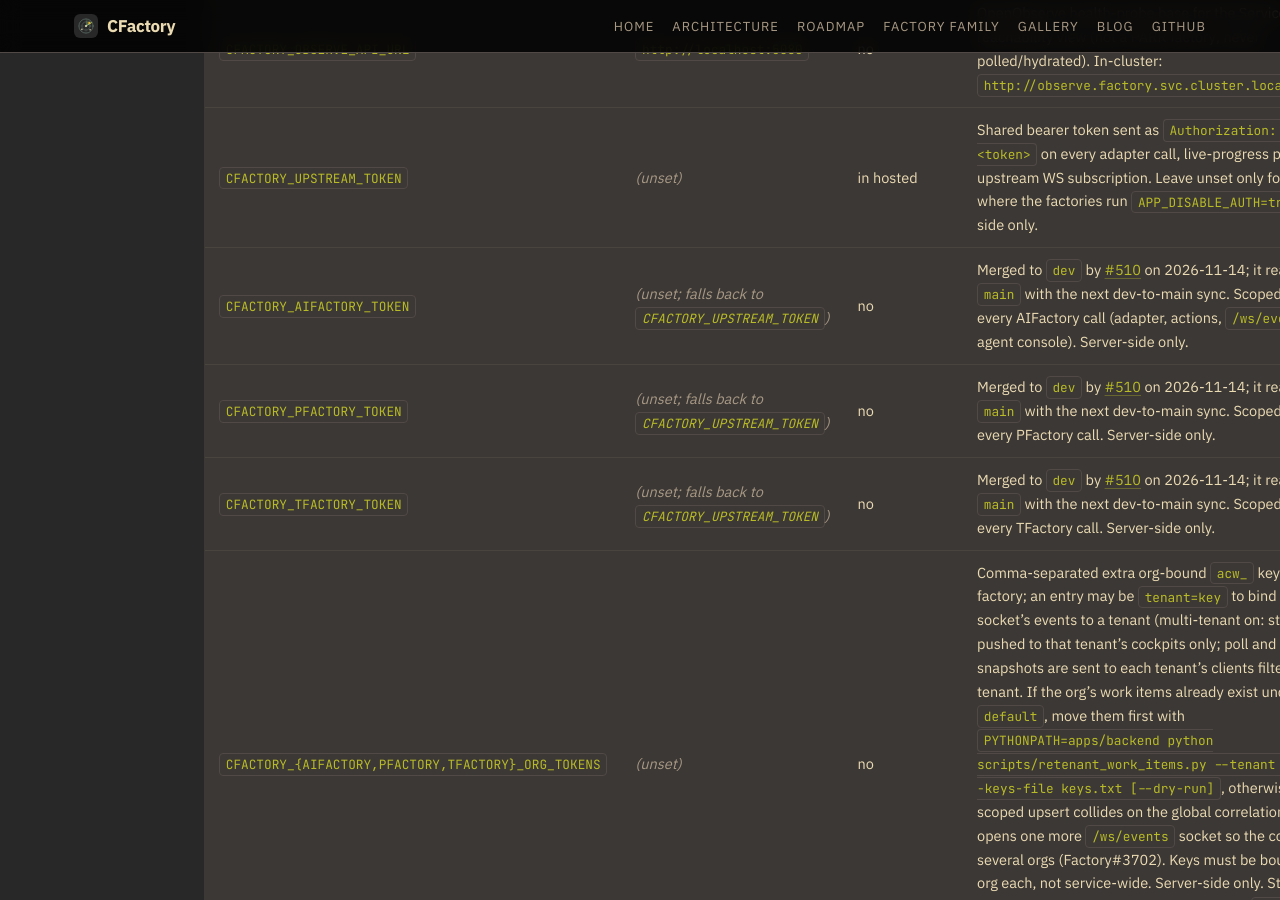
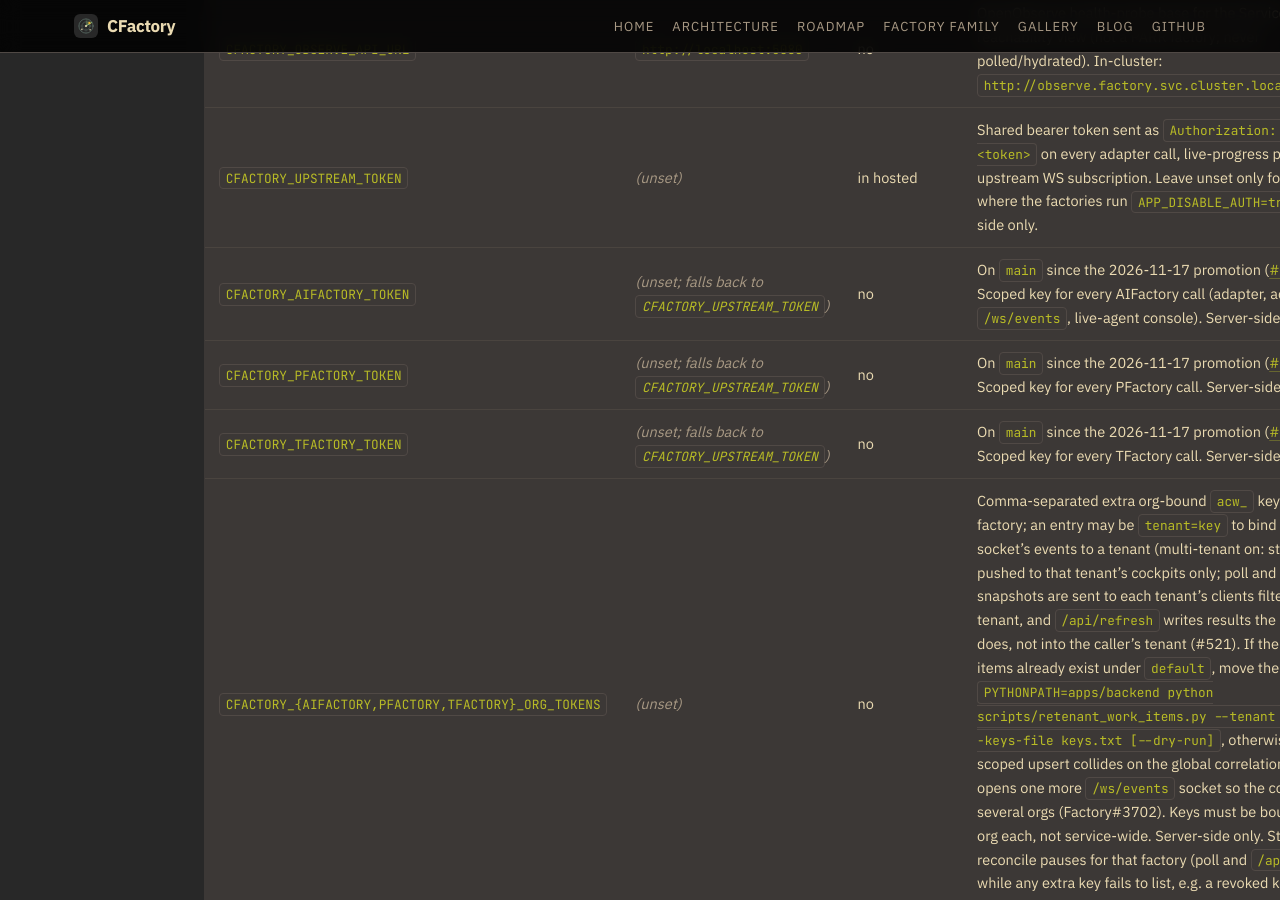
Before and after one commit to olafkfreund/CFactory, a Jekyll site: the page built from docs/dev/environment-reference.md, in a window 1280 px wide and 900 px high, scrolled down 978 px. Built offline with Jekyll 4.4.1, drawn with Linux system fonts in a browser that asks for light colours; some of the changed text lies outside the part shown.

Commit message:
docs: dated facts for #510, #513 and the main head (#521)
Plan step 3 (lead).

Co-Authored-By: Claude Opus 5.5 <noreply@anthropic.com>
Claude-Session: https://claude.ai/code/session_01WtDyDqabJ8SR4gD3ubwYx1

```diff
--- a/docs/dev/environment-reference.md
+++ b/docs/dev/environment-reference.md
@@ -37,10 +37,10 @@ Conventions in the tables below:
 | `CFACTORY_TFACTORY_API_URL` | `http://localhost:3103` | no | TFactory (Verify) upstream REST base. Editable at runtime. |
 | `CFACTORY_OBSERVE_API_URL` | `http://localhost:5080` | no | OpenObserve health-probe base for the Services reachability view (not a PARR factory; never polled/hydrated). In-cluster: `http://observe.factory.svc.cluster.local:5080`. |
 | `CFACTORY_UPSTREAM_TOKEN` | _(unset)_ | in hosted | Shared bearer token sent as `Authorization: Bearer <token>` on every adapter call, live-progress poll and upstream WS subscription. Leave unset only for local dev where the factories run `APP_DISABLE_AUTH=true`. Server-side only. |
-| `CFACTORY_AIFACTORY_TOKEN` | _(unset; falls back to `CFACTORY_UPSTREAM_TOKEN`)_ | no | Merged to `dev` by [#510](https://github.com/olafkfreund/CFactory/pull/510) on 2026-11-14; it reaches `main` with the next dev-to-main sync. Scoped key for every AIFactory call (adapter, actions, `/ws/events`, live-agent console). Server-side only. |
-| `CFACTORY_PFACTORY_TOKEN` | _(unset; falls back to `CFACTORY_UPSTREAM_TOKEN`)_ | no | Merged to `dev` by [#510](https://github.com/olafkfreund/CFactory/pull/510) on 2026-11-14; it reaches `main` with the next dev-to-main sync. Scoped key for every PFactory call. Server-side only. |
-| `CFACTORY_TFACTORY_TOKEN` | _(unset; falls back to `CFACTORY_UPSTREAM_TOKEN`)_ | no | Merged to `dev` by [#510](https://github.com/olafkfreund/CFactory/pull/510) on 2026-11-14; it reaches `main` with the next dev-to-main sync. Scoped key for every TFactory call. Server-side only. |
-| `CFACTORY_{AIFACTORY,PFACTORY,TFACTORY}_ORG_TOKENS` | _(unset)_ | no | Comma-separated extra org-bound `acw_` keys for that factory; an entry may be `tenant=key` to bind that socket's events to a tenant (multi-tenant on: stored and pushed to that tenant's cockpits only; poll and refresh snapshots are sent to each tenant's clients filtered to that tenant. If the org's work items already exist under `default`, move them first with `PYTHONPATH=apps/backend python scripts/retenant_work_items.py --tenant <tenant> --keys-file keys.txt [--dry-run]`, otherwise the scoped upsert collides on the global correlation key). Each opens one more `/ws/events` socket so the cockpit sees several orgs (Factory#3702). Keys must be bound to one org each, not service-wide. Server-side only. Stale-stage reconcile pauses for that factory (poll and `/api/refresh`) while any extra key fails to list, e.g. a revoked key; a warning naming the service is logged each cycle. |
+| `CFACTORY_AIFACTORY_TOKEN` | _(unset; falls back to `CFACTORY_UPSTREAM_TOKEN`)_ | no | On `main` since the 2026-11-17 promotion ([#510](https://github.com/olafkfreund/CFactory/pull/510)). Scoped key for every AIFactory call (adapter, actions, `/ws/events`, live-agent console). Server-side only. |
+| `CFACTORY_PFACTORY_TOKEN` | _(unset; falls back to `CFACTORY_UPSTREAM_TOKEN`)_ | no | On `main` since the 2026-11-17 promotion ([#510](https://github.com/olafkfreund/CFactory/pull/510)). Scoped key for every PFactory call. Server-side only. |
+| `CFACTORY_TFACTORY_TOKEN` | _(unset; falls back to `CFACTORY_UPSTREAM_TOKEN`)_ | no | On `main` since the 2026-11-17 promotion ([#510](https://github.com/olafkfreund/CFactory/pull/510)). Scoped key for every TFactory call. Server-side only. |
+| `CFACTORY_{AIFACTORY,PFACTORY,TFACTORY}_ORG_TOKENS` | _(unset)_ | no | Comma-separated extra org-bound `acw_` keys for that factory; an entry may be `tenant=key` to bind that socket's events to a tenant (multi-tenant on: stored and pushed to that tenant's cockpits only; poll and refresh snapshots are sent to each tenant's clients filtered to that tenant, and `/api/refresh` writes results the way polling does, not into the caller's tenant (#521). If the org's work items already exist under `default`, move them first with `PYTHONPATH=apps/backend python scripts/retenant_work_items.py --tenant <tenant> --keys-file keys.txt [--dry-run]`, otherwise the scoped upsert collides on the global correlation key). Each opens one more `/ws/events` socket so the cockpit sees several orgs (Factory#3702). Keys must be bound to one org each, not service-wide. Server-side only. Stale-stage reconcile pauses for that factory (poll and `/api/refresh`) while any extra key fails to list, e.g. a revoked key; a warning naming the service is logged each cycle. |
 | `CFACTORY_INTAKE_PROJECT_ID` | _(unset)_ | **DEPRECATED — a one-release seed** | AIFactory project id a dispatched planning card is built into (RFC-0019 §3.2). **RFC-0020 §3.3 retired it as configuration:** it is now the tenant's `aifactory_project_id`, editable in Settings > Git integration. It survives ONE release as a seed — on first boot a tenant with no stored git config materialises one from it, after which the stored value is authoritative and a restart never overwrites an edit. Removed next release; do not set it on a new deployment. Note it is an AIFactory project id, **not** a repository path. Unset and unconfigured = a `low`/`medium` card promoted to `ready` is moved to `blocked` with that reason (loud, never silently accepted); `hard` cards route to PFactory and need no project. Recommended value and the full story: [the planning-board guide]({{ '/guides/planning-board/' | relative_url }}#git-integration-the-settings-panel). |
 | `CFACTORY_DATABASE_URL` | _(unset)_ | no | Postgres connection string for the WorkItem correlation store. Unset = local SQLite under the workspace root. Also stores the RFC-0019 planning cards, in their own table. |
 | `CFACTORY_SUBSCRIBE_UPSTREAMS` | `false` | no | On: connect to each upstream `/ws/events` feed at startup. Off: no upstream WS (avoids reconnect loops against down services). |
@@ -51,8 +51,8 @@ Conventions in the tables below:
 | `CFACTORY_COPILOT_PROVIDER` | `claude` | no | Copilot LLM provider: `claude` (Claude Agent SDK, reads `ANTHROPIC_API_KEY`) or `ollama`/`openai_compatible` (any OpenAI-compatible chat endpoint). |
 | `CFACTORY_OLLAMA_CLOUD_BASE_URL` | `https://ollama.com/v1` | no | OpenAI-compatible copilot base URL (includes `/v1`). Also accepts the bare `OLLAMA_CLOUD_BASE_URL`. Only used when provider is not `claude`. |
 | `CFACTORY_OLLAMA_API_KEY` | _(unset)_ | if provider is ollama | Bearer key for the OpenAI-compatible copilot endpoint. Also accepts the bare `OLLAMA_API_KEY` (shared factory secret). Server-side only. |
-| `CFACTORY_MODEL_GATEWAY_URL` | _(unset)_ | no | **In progress (`dev` only, [#513](https://github.com/olafkfreund/CFactory/pull/513), off by default), not on `main`.** Model gateway origin, without `/v1`. Set = copilot chat for `ollama`/`openai`/`openai_compatible` goes to `{url}/v1/chat/completions` with the gateway token and never falls back to the provider; the Settings status probes `{url}/healthz`. Unset or blank = off. Only the `CFACTORY_` name is read. |
-| `CFACTORY_MODEL_GATEWAY_TOKEN` | _(unset)_ | if gateway URL is set | **In progress (`dev` only, [#513](https://github.com/olafkfreund/CFactory/pull/513), off by default), not on `main`.** Bearer token for the model gateway. Missing = copilot chat fails with "model gateway token is not configured". Server-side only. |
+| `CFACTORY_MODEL_GATEWAY_URL` | _(unset)_ | no | **Off by default; on `main` since the 2026-11-17 promotion ([#513](https://github.com/olafkfreund/CFactory/pull/513)).** Model gateway origin, without `/v1`. Set = copilot chat for `ollama`/`openai`/`openai_compatible` goes to `{url}/v1/chat/completions` with the gateway token and never falls back to the provider; the Settings status probes `{url}/healthz`. Unset or blank = off. Only the `CFACTORY_` name is read. |
+| `CFACTORY_MODEL_GATEWAY_TOKEN` | _(unset)_ | if gateway URL is set | **Off by default; on `main` since the 2026-11-17 promotion ([#513](https://github.com/olafkfreund/CFactory/pull/513)).** Bearer token for the model gateway. Missing = copilot chat fails with "model gateway token is not configured". Server-side only. |
 | `CFACTORY_API_KEYS` | _(unset)_ | in hosted | Scoped API keys `<key>:read,write;<key2>:read`. Unset = `/api` and `/connect` DENY with a 401 unless `CFACTORY_API_DEV_OPEN=true` (Factory#312); set = requests must carry a known key with the required scope. Also gates `/mcp` per declared tool scope, so a `read` key can enumerate the planning backlog and never change it (RFC-0019 Phase 2a). Recommended: one `read` key per watcher, one `read,write` key per agent that plans — never one shared key. Server-side only. |
 | `CFACTORY_API_DEV_OPEN` | `false` | no | Explicit local-dev opt-in (only a case-insensitive `true` counts) that reopens `/api` and `/connect` when NO keys are configured (the nix dev shell sets it). Unconfigured otherwise means DENY (Factory#312) — never set this in a hosted deploy. Ignored once `CFACTORY_API_KEYS` is set. |
 | `CFACTORY_MCP_SECRET` | _(unset)_ | in hosted | LEGACY full-scope bearer for the MCP transport (`POST /mcp`) — a caller presenting it holds `read` and `write`, including every board write tool. Still the supported prod credential; scoped `CFACTORY_API_KEYS` work alongside it and are preferred for new clients. A wrong token against a configured server is a loud 401. Server-side only. |
```
Also changed, not shown: docs/_posts/2026-11-15-what-shipped-august-to-november.md (+5 -4 lines), docs/roadmap.md (+2 -2 lines).
